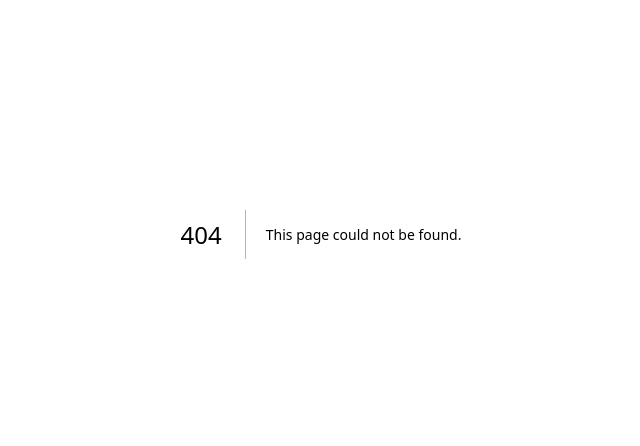
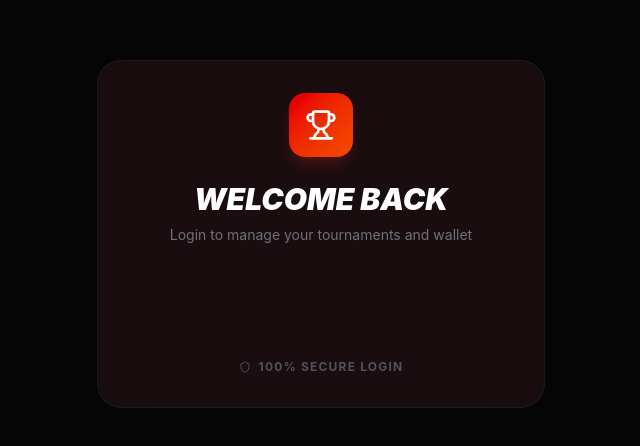
Before and after one commit to prudhviraj0310/ffwebsite, a Next.js app: page /login in a window 1280 px wide. Before the commit this address had no page. Shown: the part 166-612 px from the top of the page, without its empty margins (319-959 px from the left). Built offline with nearby package versions, Linux system fonts and the light colour scheme.

Commit message:
feat: add google login page

```diff
--- /dev/null
+++ b/app/login/page.tsx
@@ -0,0 +1,118 @@
+"use client";
+
+import { useEffect, useState } from "react";
+import { useSearchParams } from "next/navigation";
+import { Trophy, Shield } from "lucide-react";
+import Script from "next/script";
+
+export default function LoginPage() {
+    const [isLoading, setIsLoading] = useState(false);
+    const [error, setError] = useState("");
+
+    const handleGoogleCallback = async (response: any) => {
+        setIsLoading(true);
+        setError("");
+
+        try {
+            // Decode JWT to get user info (client-side decode)
+            const base64Url = response.credential.split('.')[1];
+            const base64 = base64Url.replace(/-/g, '+').replace(/_/g, '/');
+            const jsonPayload = decodeURIComponent(window.atob(base64).split('').map(function (c) {
+                return '%' + ('00' + c.charCodeAt(0).toString(16)).slice(-2);
+            }).join(''));
+
+            const payload = JSON.parse(jsonPayload);
+
+            // Call Backend API to Create/Login User
+            // Assuming backend is running on localhost:5000 for now, or configured URL
+            const API_URL = "http://localhost:5000/api/auth/google";
+
+            const res = await fetch(API_URL, {
+                method: "POST",
+                headers: { "Content-Type": "application/json" },
+                body: JSON.stringify({
+                    email: payload.email,
+                    name: payload.name,
+                    googleId: payload.sub,
+                    picture: payload.picture
+                })
+            });
+
+            const data = await res.json();
+
+            if (!res.ok) throw new Error(data.message || "Login failed");
+
+            // Redirect to App with Token
+            const token = data.token;
+            // Use deep link scheme
+            window.location.href = `madgamers://callback?token=${token}`;
+
+        } catch (err: any) {
+            console.error(err);
+            setError(err.message || "Something went wrong");
+            setIsLoading(false);
+        }
+    };
+
+    useEffect(() => {
+        // Initialize Google Sign In
+        // @ts-ignore
+        window.handleGoogleCallback = handleGoogleCallback;
+    }, []);
+
+    return (
+        <main className="min-h-screen bg-[#050505] flex flex-col items-center justify-center p-4">
+            <Script src="https://accounts.google.com/gsi/client" strategy="lazyOnload" />
+
+            <div className="w-full max-w-md bg-zinc-900/50 border border-white/5 rounded-3xl p-8 backdrop-blur-xl relative overflow-hidden">
+                {/* Background Effects */}
+                <div className="absolute top-0 left-0 w-full h-full bg-red-600/5 z-0" />
+
+                <div className="relative z-10 flex flex-col items-center text-center">
+                    <div className="w-16 h-16 bg-gradient-to-br from-red-600 to-orange-600 rounded-2xl flex items-center justify-center mb-6 shadow-lg shadow-red-500/20">
+                        <Trophy className="w-8 h-8 text-white" />
+                    </div>
+
+                    <h1 className="text-3xl font-black italic text-white mb-2">WELCOME BACK</h1>
+                    <p className="text-zinc-500 text-sm mb-8">Login to manage your tournaments and wallet</p>
+
+                    {error && (
+                        <div className="w-full bg-red-500/10 border border-red-500/20 text-red-400 p-3 rounded-xl text-sm mb-6">
+                            {error}
+                        </div>
+                    )}
+
+                    <div className="min-h-[50px] w-full flex justify-center">
+                        {!isLoading ? (
+                            <>
+                                <div id="g_id_onload"
+                                    data-client_id="135552224451-0n33lieknloav8408rib7dd97a89umtd.apps.googleusercontent.com"
+                                    data-callback="handleGoogleCallback"
+                                    data-auto_prompt="false">
+                                </div>
+                                <div className="g_id_signin"
+                                    data-type="standard"
+                                    data-size="large"
+                                    data-theme="filled_black"
+                                    data-text="sign_in_with"
+                                    data-shape="pill"
+                                    data-logo_alignment="left">
+                                </div>
+                            </>
+                        ) : (
+                            <div className="flex items-center gap-2 text-zinc-400">
+                                <div className="w-4 h-4 border-2 border-white/20 border-t-white rounded-full animate-spin" />
+                                Redirecting to app...
+                            </div>
+                        )}
+                    </div>
+
+                    <div className="mt-8 flex items-center gap-2 text-xs text-zinc-600 uppercase tracking-widest font-bold">
+                        <Shield className="w-3 h-3" />
+                        100% Secure Login
+                    </div>
+                </div>
+            </div>
+        </main>
+    );
+}
```
